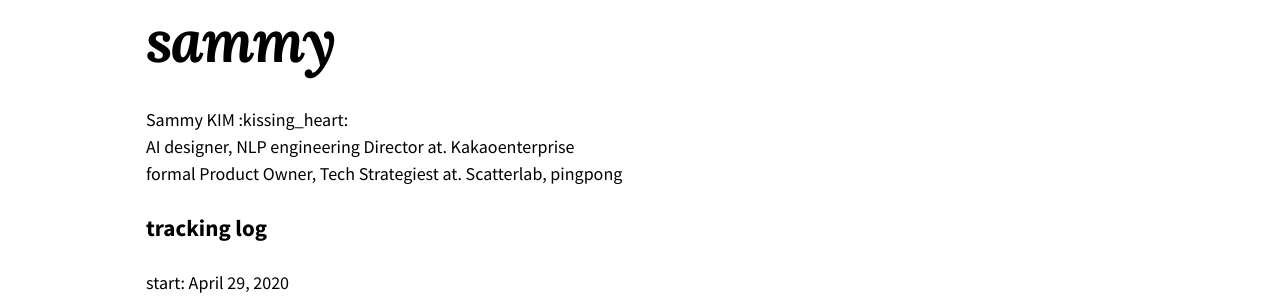
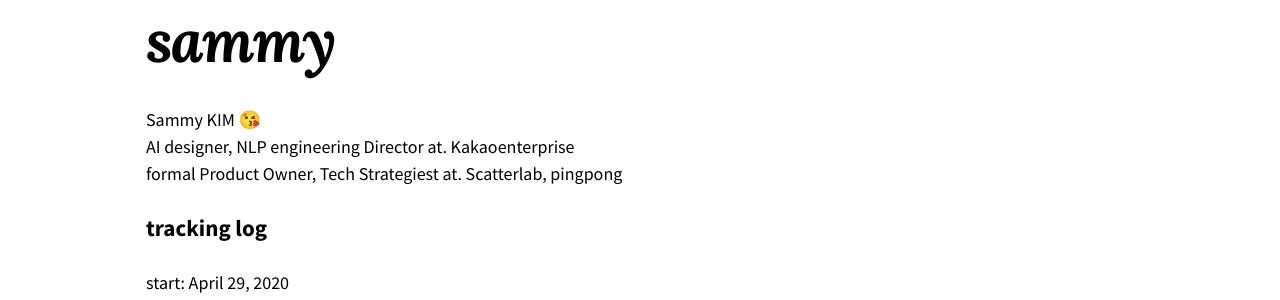
Before and after one commit to ssammykim/ssammykim.github.io, a Jekyll site: the page built from sammy.md, in a window 1280 px wide. Shown: the part 362-662 px from the top of the page. Built offline with Jekyll 4.4.1, drawn with Linux system fonts in a browser that asks for light colours; nearby versions of some CDN libraries; emoji names are drawn with the system emoji font; some web fonts are replaced; part of the change alters nothing that is shown.

```diff
--- a/_config.yml
+++ b/_config.yml
@@ -81,6 +81,7 @@ plugins:
   - jekyll-sitemap
   - jekyll-feed
   - jekyll-paginate
+  - jemoji
 
 # Front Matter Defaults
 defaults:
@@ -100,7 +101,6 @@ defaults:
 author:
   name: Sammy
   picture: "/images/profile_sammy.jpeg"
-  description: AI designer, NLP engineering Director
   twitter:
   links:
     - title: GitHub
```
